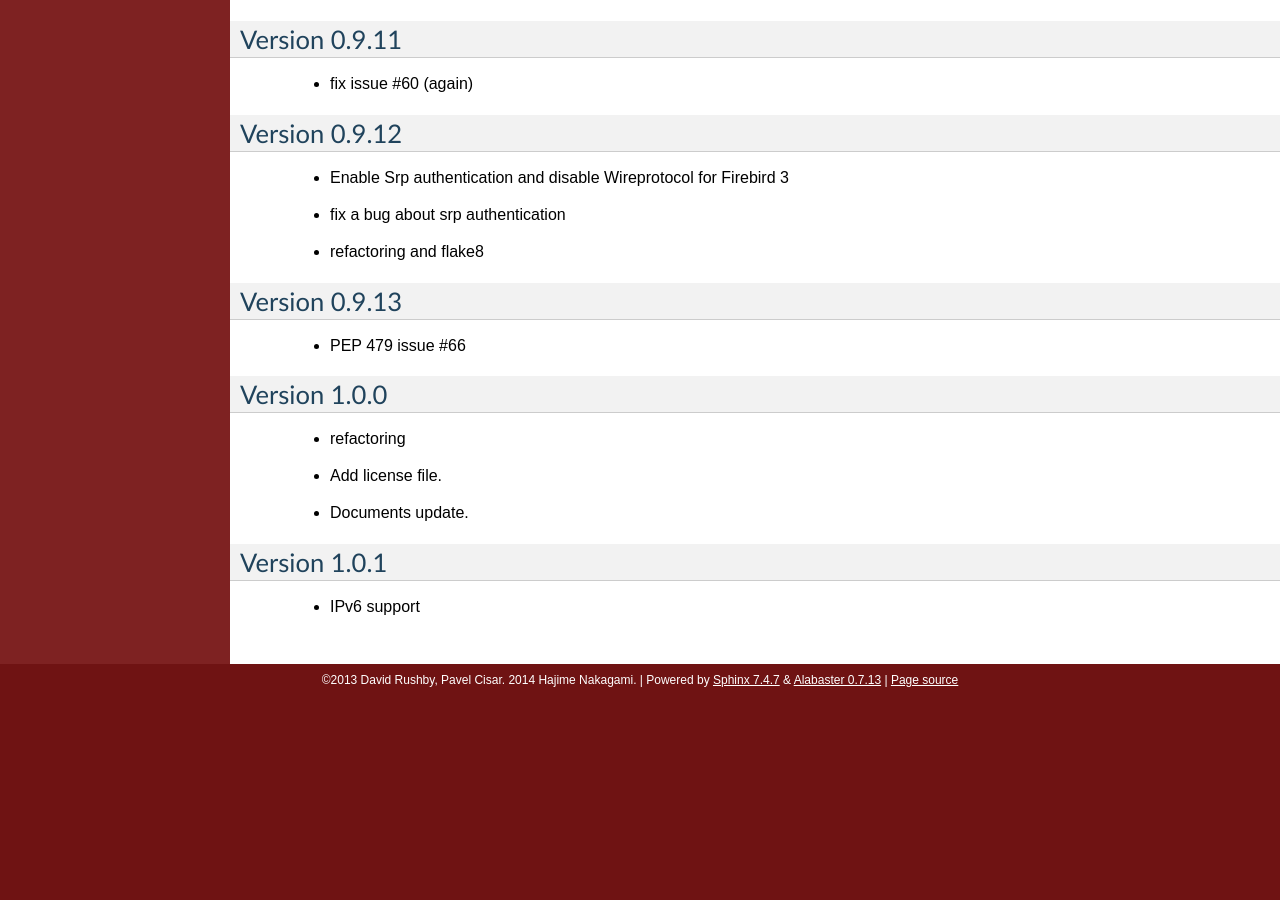
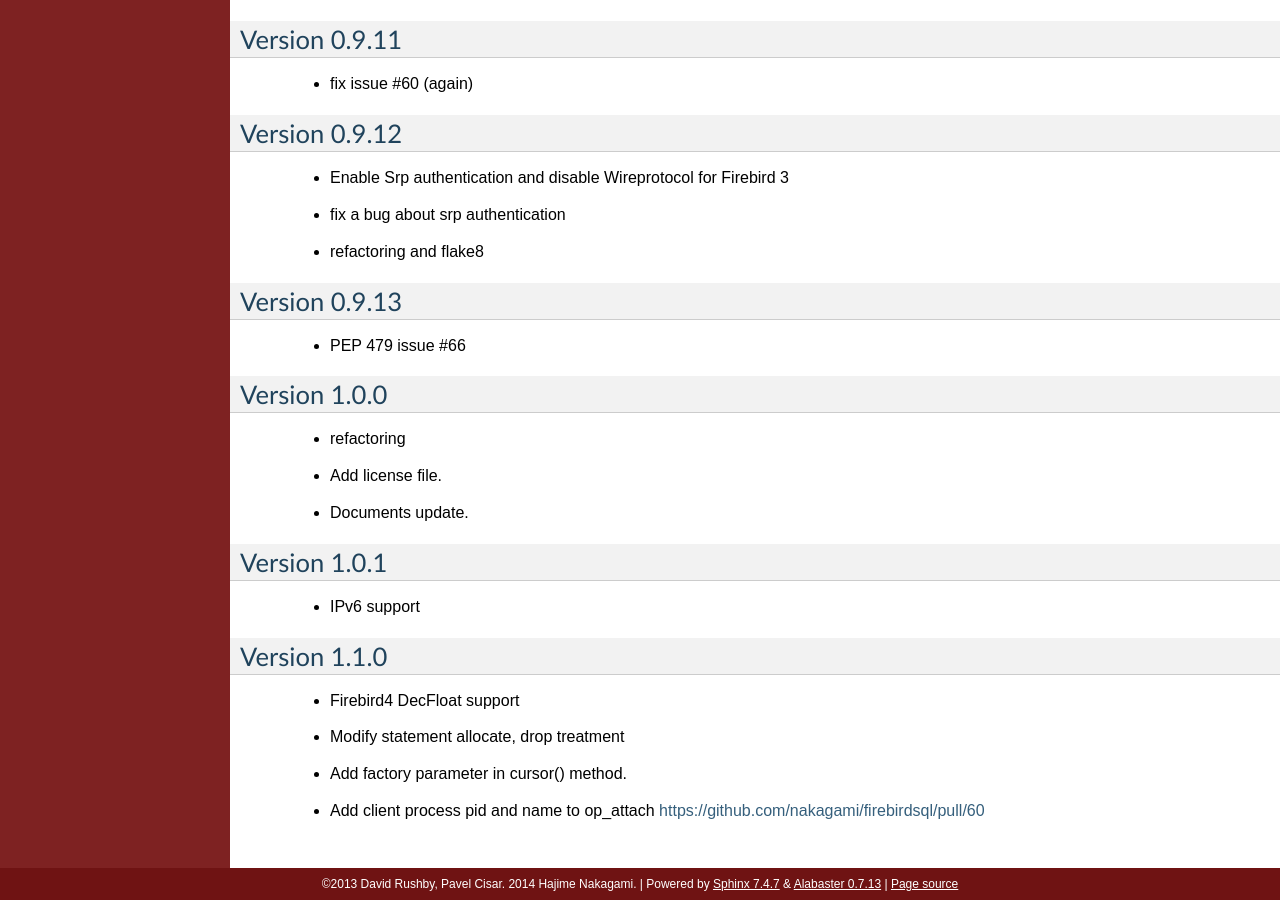
Before and after one commit to nakagami/pyfirebirdsql, a Sphinx documentation site: the page built from sphinx/changelog.rst, in a window 1280 px wide and 900 px high, scrolled down 3567 px. Built offline with Sphinx 7.4.7, drawn with Linux system fonts in a browser that asks for light colours; before the commit the page ends 4263 px from its top, so only the background shows below that.

Commit message:
revision number up

```diff
--- a/sphinx/changelog.rst
+++ b/sphinx/changelog.rst
@@ -187,3 +187,11 @@ Version 1.0.1
 ==============
 
    - IPv6 support
+
+Version 1.1.0
+==============
+
+   - Firebird4 DecFloat support
+   - Modify statement allocate, drop treatment
+   - Add factory parameter in cursor() method.
+   - Add client process pid and name to op_attach https://github.com/nakagami/firebirdsql/pull/60
```
Also changed, not shown: 1 other file.
